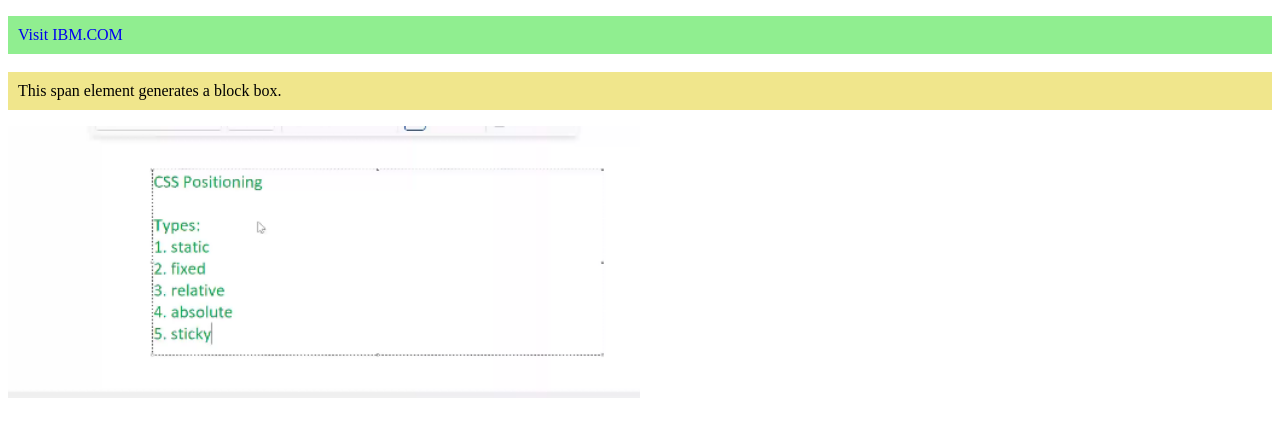
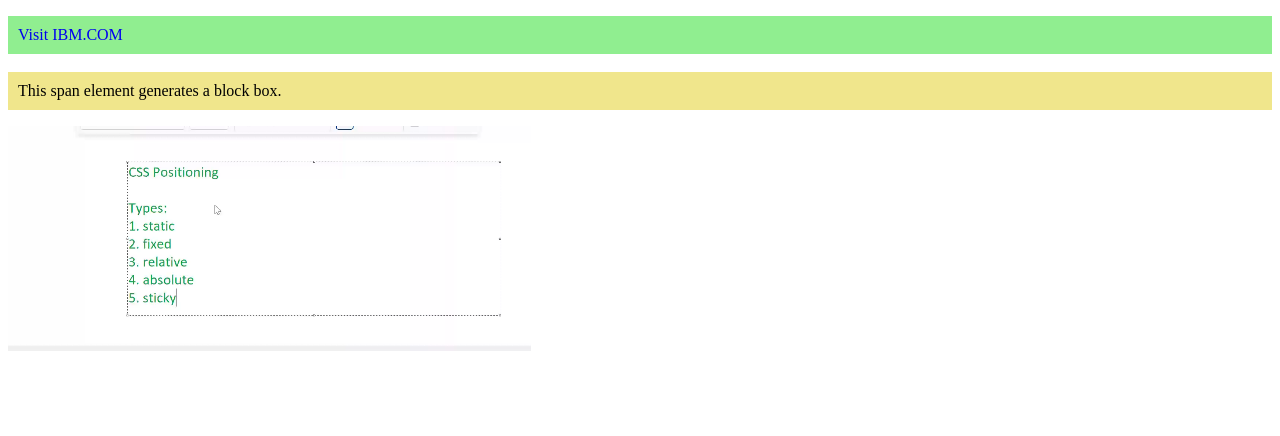
Before and after one commit to coding-boy-12/mohit, a plain HTML site: page index.html in a window 1280 px wide. Drawn offline with Linux system fonts and the light colour scheme.

Commit message:
Update index.html

```diff
--- a/index.html
+++ b/index.html
@@ -27,6 +27,6 @@
 
                 <span id="s1"> This span element generates a block box. </span>
             </p>
-        <img src="css_position.png" width="50%" alt="here is an image">
+        <img src="css_position.png">
     </body>
 </html>
```
